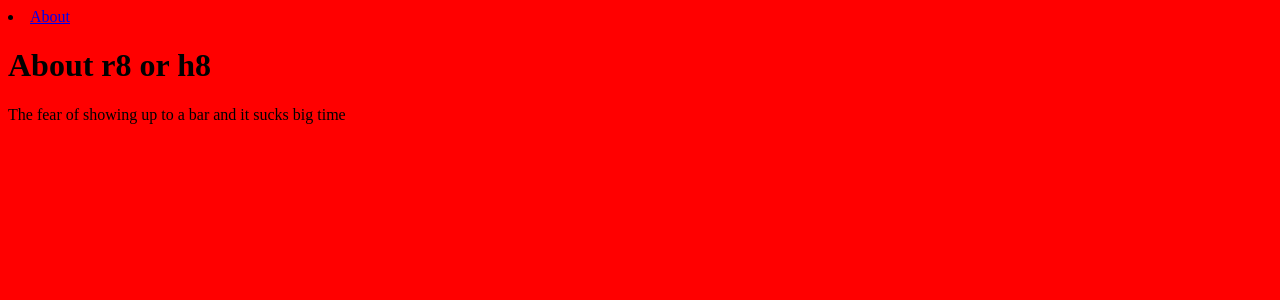
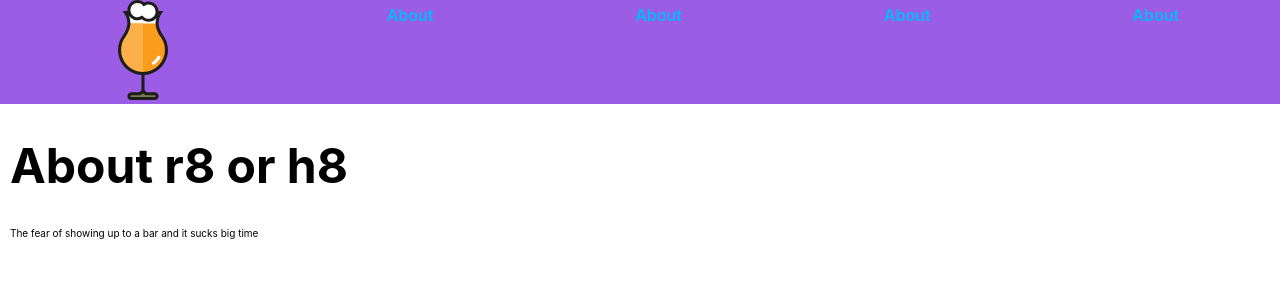
Before and after one commit to jdiffy47/r8-or-h8, a Django app: page /about/ in a window 1280 px wide. Shown: the top 300 px of the page. Run offline with Django 4.2, Linux system fonts and the light colour scheme.

Commit message:
stub up base.css

```diff
--- a/main_app/static/css/base.css
+++ b/main_app/static/css/base.css
@@ -1,3 +1,79 @@
+html {
+  box-sizing: border-box
+}
+
+/* The Universal Selector */
+*,
+/* All elements*/
+*::before,
+/* All ::before pseudo-elements */
+*::after {
+  /* All ::after pseudo-elements */
+  /* height & width will now include border & padding by default
+     but can be over-ridden as needed */
+  box-sizing: inherit;
+}
+
+/* resets font size to be 62.5% of the user preference -
+     in most browser configurations this will be 10px */
+:root {
+  font-size: 62.5%
+}
+
 body {
-  background-color: red;
+  margin: 0;
+  display: flex;
+  flex-direction: column;
+  align-items: center;
+  font-family: -apple-system, BlinkMacSystemFont, 'Segoe UI', 'Roboto',
+      'Oxygen', 'Ubuntu', 'Cantarell', 'Fira Sans', 'Droid Sans',
+      'Helvetica Neue', sans-serif;
+  min-height: 100vh;
 }
+
+
+.logo-img {
+  height: 100px;
+  width: 100px;
+}
+
+nav {
+  margin: 0px;
+  display: flex;
+  flex-direction: row;
+  justify-content: space-around;
+  width: 100%;
+  background: #9b5de5;
+}
+
+ul {
+  margin: 0;
+  list-style: none;
+  padding: 0;
+}
+
+main {
+  width: 100%;
+  padding: 0 10px;
+}
+
+
+nav a {
+  text-decoration: none;
+  color: #00bbf9;
+  font-weight: 600;
+  font-size: 16px;
+}
+
+nav a:hover {
+  color: #00f5d4;
+}
+
+nav li {
+  padding: 5px 8px;
+  list-style: none;
+}
+
+h1 {
+  font-size: 48px;
+}
--- a/main_app/templates/base.html
+++ b/main_app/templates/base.html
@@ -18,6 +18,14 @@
 </head>
 <body>
   <nav>
+    <div class="logo-container">
+      <a href="/">
+        <img class="logo-img" src="{% static 'images/beerinniceglass.svg' %}" alt="A beer in a nice glass">
+      </a>
+    </div>
+    <li><a href="/about">About</a></li>
+    <li><a href="/about">About</a></li>
+    <li><a href="/about">About</a></li>
     <li><a href="/about">About</a></li>
   </nav>
   <main>
```
Also changed, not shown: main_app/static/images/beerinniceglass.svg (added).
